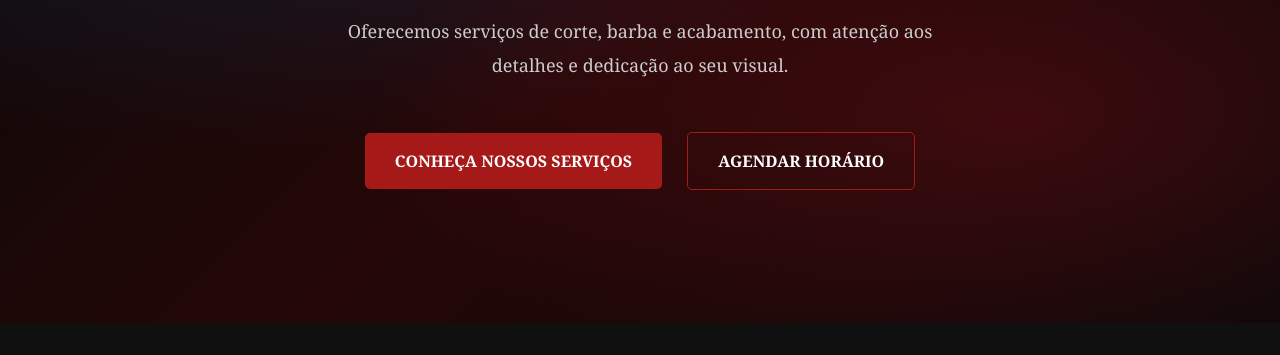
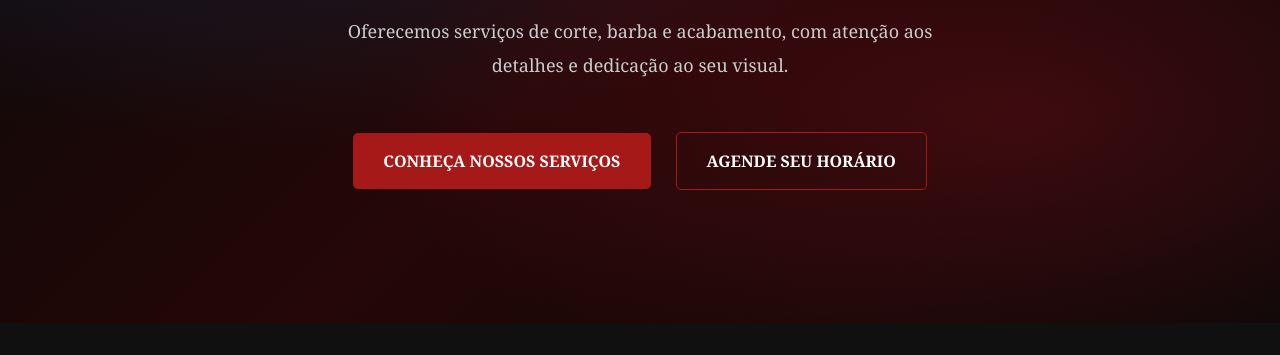
Before and after one commit to bruhqxx/barbearia-style, a plain HTML site: page index.html in a window 1280 px wide. Shown: the part 445-800 px from the top of the page. Drawn offline with Linux system fonts and the light colour scheme.

Commit message:
ultimo também.

```diff
--- a/index.html
+++ b/index.html
@@ -34,7 +34,7 @@
             <div class="botoes-inicial">
                 <a href="servicos.html">CONHEÇA NOSSOS SERVIÇOS</a>
                 <a href="agendamento.html" class="botao-secundario">
-                    AGENDAR HORÁRIO
+                    AGENDE SEU HORÁRIO
                 </a>
             </div>
         </div>
```
